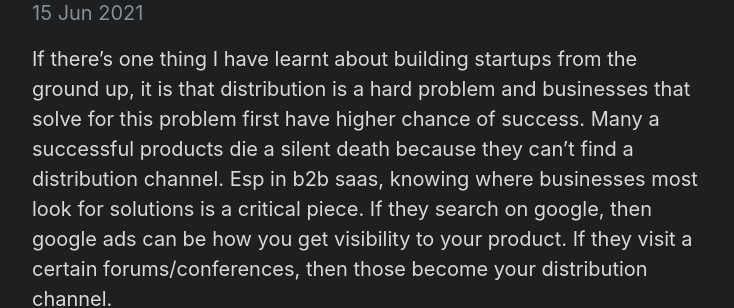
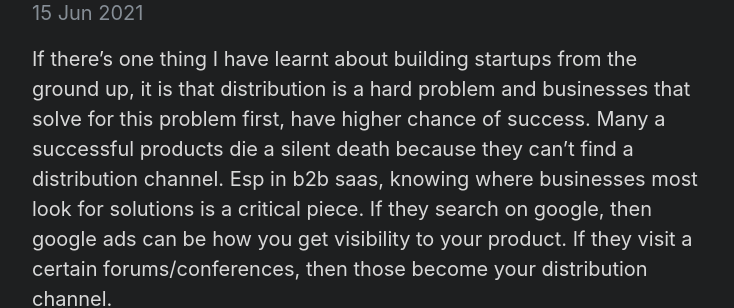
Before and after one commit to ad6190/ad6190.github.io, a Jekyll site: the page built from _posts/2021-06-15-saas-and-marketplaces.md, in a window 1280 px wide. Shown: the part 171-479 px from the top of the page, without its empty margins (272-1006 px from the left). Built offline with Jekyll 4.4.1, drawn with Linux system fonts in a browser that asks for light colours.

Commit message:
updated note

```diff
--- a/_posts/2021-06-15-saas-and-marketplaces.md
+++ b/_posts/2021-06-15-saas-and-marketplaces.md
@@ -4,7 +4,7 @@ title: SaaS and Distribution Channels
 ---
 
 
-If there's one thing I have learnt about building startups from the ground up, it is that distribution is a hard problem and businesses that solve for this problem first have higher chance of success. Many a successful products die a silent death because they can't find a distribution channel. Esp in b2b saas, knowing where businesses most look for solutions is a critical piece. If they search on google, then google ads can be how you get visibility to your product. If they visit a certain forums/conferences, then those become your distribution channel.
+If there's one thing I have learnt about building startups from the ground up, it is that distribution is a hard problem and businesses that solve for this problem first, have higher chance of success. Many a successful products die a silent death because they can't find a distribution channel. Esp in b2b saas, knowing where businesses most look for solutions is a critical piece. If they search on google, then google ads can be how you get visibility to your product. If they visit a certain forums/conferences, then those become your distribution channel.
 
 With the above understanding, I began exploring saas ideas and their distribution channels. I could see a lot of potential in marketplaces of famous applications (being a developer, I took most interest in github, atlassian etc). This piggy backing on giants allows one to reach the target segment faster than through the generic web.
 
```
